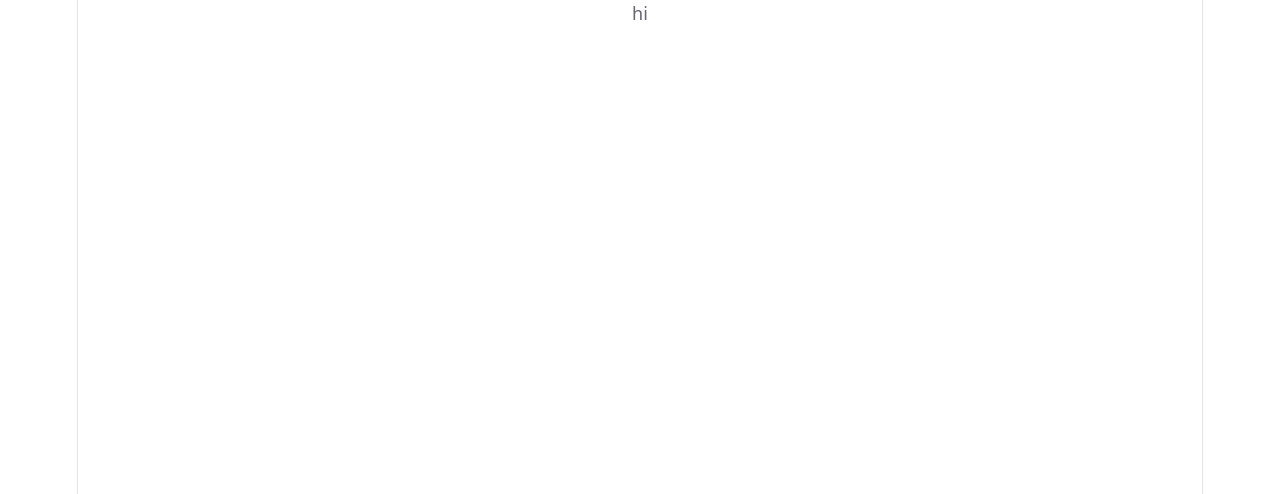
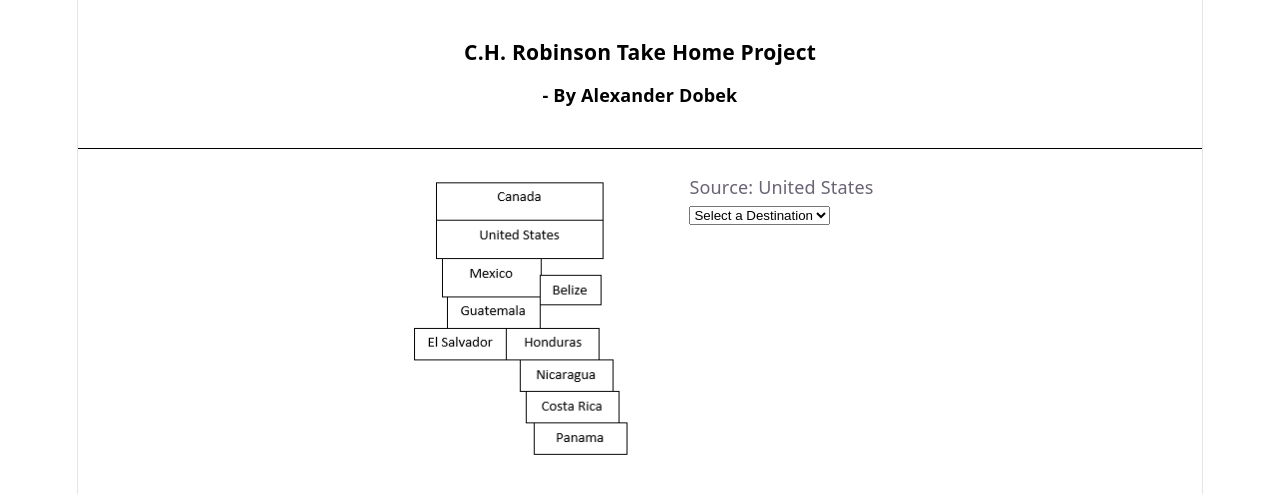
Before and after one commit to Alexander-D-28/C.H.-Robinson-take-home-project, a React (Vite) app in the folder Routes/: page / in a window 1280 px wide. Shown: the top 494 px of the page. Built offline with nearby package versions, Linux system fonts and the light colour scheme.

Commit message:
Page setup and country input

```diff
--- a/Routes/src/Components/Page/page.css
+++ b/Routes/src/Components/Page/page.css
@@ -0,0 +1,20 @@
+.header {
+    color: black;
+    line-height: 1;
+    margin-top: 20px;
+}
+hr {
+    border: 0;
+    border-top: 1px solid black;
+    margin: 20px 0;
+}
+.content {
+    display: flex;
+    align-items: flex-start;
+    justify-content: center;
+}
+.input {
+    margin-left: 50px;
+    margin-top: 5px;
+    text-align: left;
+}
--- a/Routes/src/Components/Page/page.jsx
+++ b/Routes/src/Components/Page/page.jsx
@@ -1,8 +1,36 @@
+import './page.css'
+import countries from './images/countries.png'
+
 function HomePage() {
     return (
-        <main>
-            <p>hi</p>
-        </main>
+        <>
+            <header className="header">
+                <h3>C.H. Robinson Take Home Project</h3>
+                <h4>- By Alexander Dobek</h4>
+            </header>
+            <hr />
+            <main>
+                <div className="content">
+                    <img src={countries} alt="image of North American Countries" />
+                    <div className="input">
+                        <p>Source: United States</p>
+                        <select>
+                            <option value="" disabled selected>Select a Destination</option>
+                            <option value="Canada">Canada</option>
+                            <option value="Mexico">Mexico</option>
+                            <option value="Belize">Belize</option>
+                            <option value="Guatemala">Guatemala</option>
+                            <option value="El Salvador">El Salvador</option>
+                            <option value="Honduras">Honduras</option>
+                            <option value="Nicaragua">Nicaragua</option>
+                            <option value="Costa Rica">Costa Rica</option>
+                            <option value="Panama">Panama</option>
+                        </select>
+                    </div>
+                </div>
+            </main>
+        </>
     )
 }
+
 export default HomePage
```
Also changed, not shown: Routes/src/Components/Page/images/countries.png (added), Routes/src/Components/routeFinder/routeFinder.css (added), Routes/src/Components/routeFinder/routerFinder.jsx (added).
